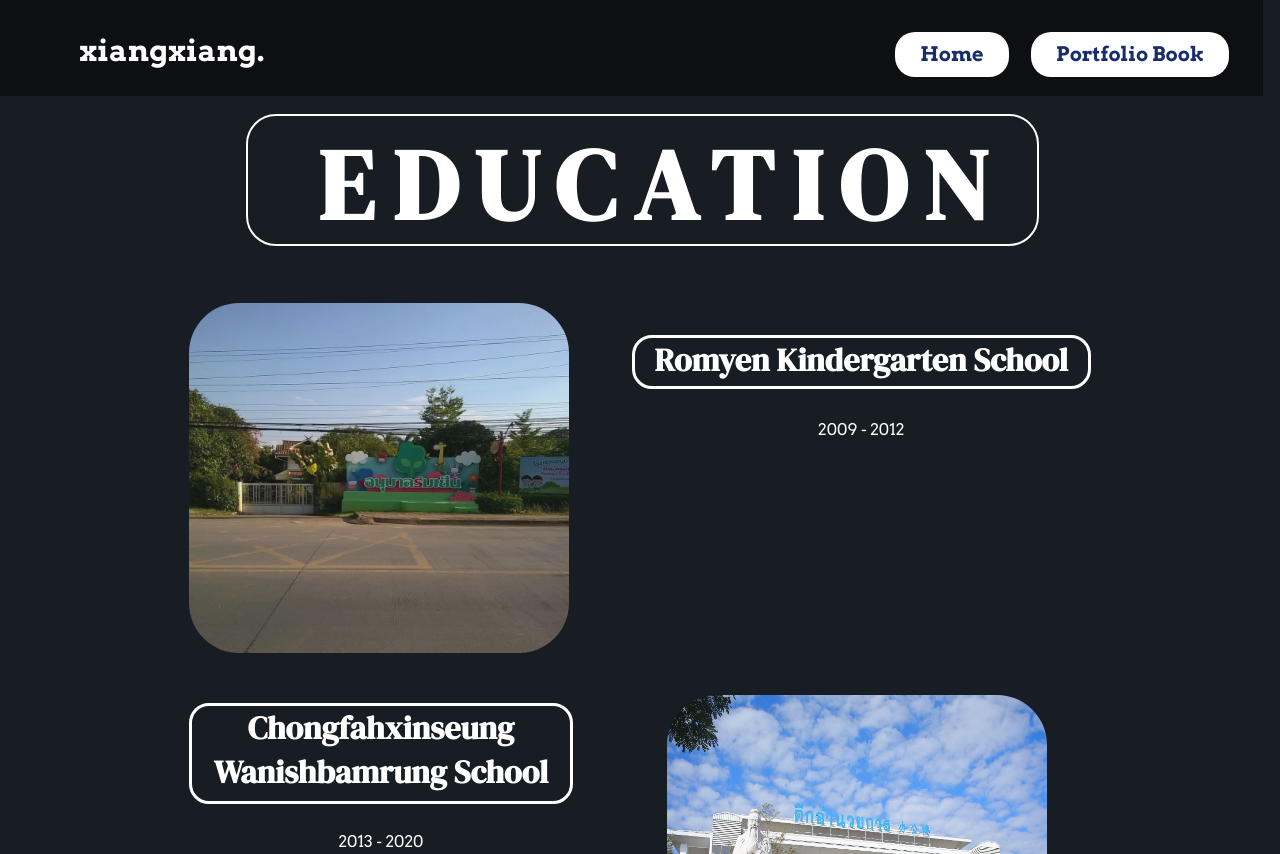
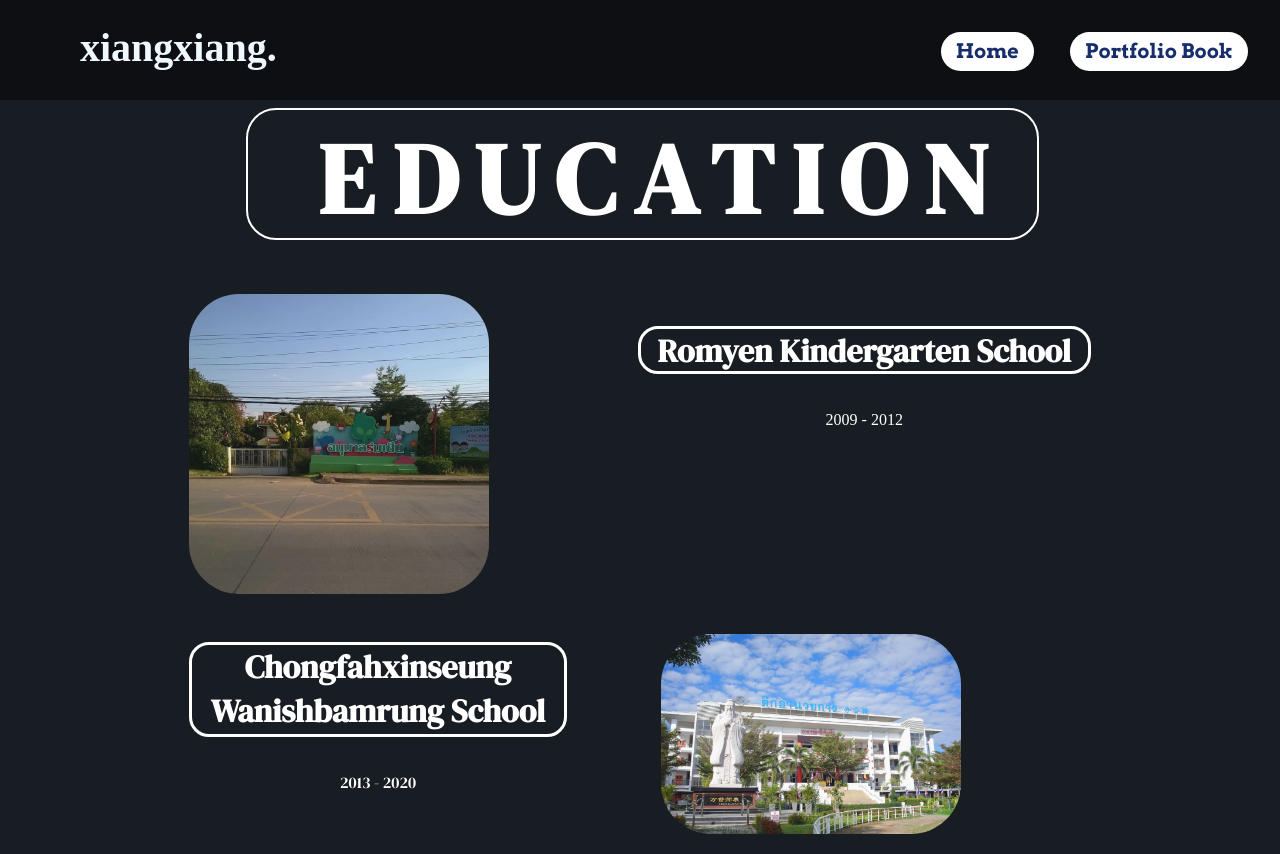
Before and after one commit to xiangxiang24/Website-Portfolio, a plain HTML site: page school.html in a window 1280 px wide. Shown: the top 854 px of the page. Drawn offline with Linux system fonts and the light colour scheme.

Commit message:
set menu bar P.School

```diff
--- a/css/schoolD.css
+++ b/css/schoolD.css
@@ -3,70 +3,84 @@
 @import url('https://fonts.googleapis.com/css2?family=Arvo:ital,wght@0,400;0,700;1,400;1,700&family=Itim&family=Pacifico&display=swap');
 @import url('https://fonts.googleapis.com/css2?family=Arvo:ital,wght@0,400;0,700;1,400;1,700&family=DM+Serif+Display:ital@0;1&family=Itim&family=Pacifico&display=swap');
 
-body
+/*-----part menubar-----*/
+*
+{
+    width: auto; height: auto;
+    margin: 0 auto;
+    padding: 0;
+    box-sizing: border-box;
+    text-decoration: none;
+}
+
+img
+{
+    max-width: 300px;
+    max-height: 300px;
+    width: 100%;
+    height: 100%;
+}
+
+.container
 {
     background-color: rgb(24, 29, 36);
+    max-width: 1440px;
+    height: auto;
+    width: 100%;
+    margin: auto;
 }
 
 .firstpart
 {
+    margin: 0 auto;
+    max-width: 1440px;
+    width: 100%;
+    height: 100px;
     background-color: rgb(14, 15, 18);
     position: fixed;
     z-index: 1;
 }
-
-.menu0 h2
+.menu0
 {
-    color: rgb(255, 255, 255);
-    font-size: 30px;
-    font-weight: 900;
-    display: inline;
-    text-align: start;
-    padding: 2rem;
-    list-style-type: none;
+    margin-left: 5rem;
 }
-
-.menu0 a
-{
-    font-size: 20px;
-    color: rgb(24, 45, 108);
-}
-
 .text1
 {
-    margin-left: 1.25cm;
+    margin-top: 1.5rem;
+    float: left;
+}
+.text1 h2
+{
+    color: aliceblue;
+    font-size: 40px;
 }
 .text2
 {
-    margin-right: 0.9cm;
-    margin-left: 15.25cm;
+    letter-spacing: 2rem;
+    padding: 2rem;
+    float: right;
 }
-
-.menu0 button
+.text2 button
 {
-    font-weight: 900;
-    margin-left: 0.5cm;
-    margin-top: 2rem;
-    padding: 10px 25px;
-    border: 0;
-    display: inline-flex;
+    border: none;
+    padding: 7px 15px;
     border-radius: 20px;
-    transition-duration: 0.3s;
+    transition-duration: 0.2s;
     cursor: pointer;
 }
-.menu0 button:hover
+.text2 button:hover
 {
     transform: translate(-7px,-7px);
     box-shadow: 6px 6px 0px 0px rgb(114, 117, 128);
 }
+.text2 a
+{
+    color: rgb(24, 45, 108);
+    font-weight: 900;
+    font-size: 20px;
+    font-family: "Arvo", serif;
+}
 
-*
-{
-    font-family: "Arvo", serif;
-    margin: 0;
-    padding: 0;
-    text-decoration: none;
-}
 
 .SchName
 {
```
